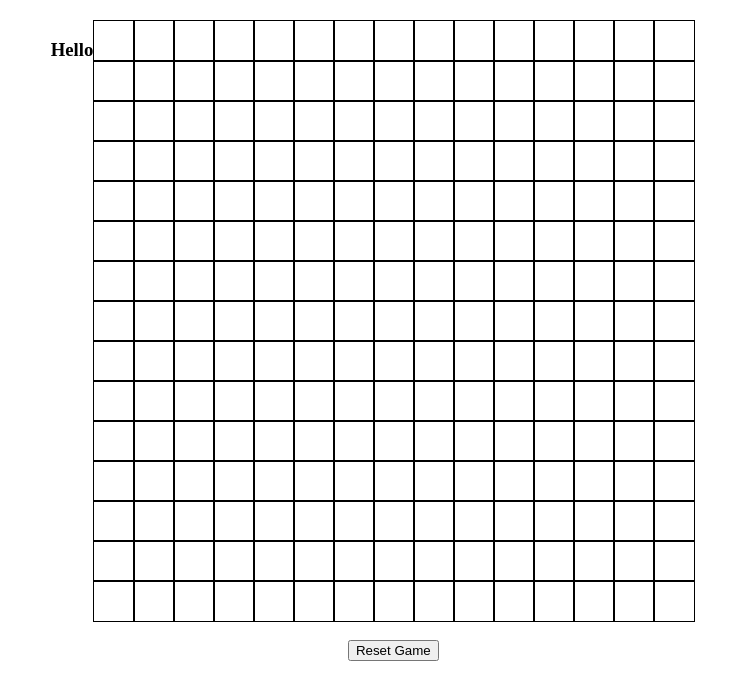
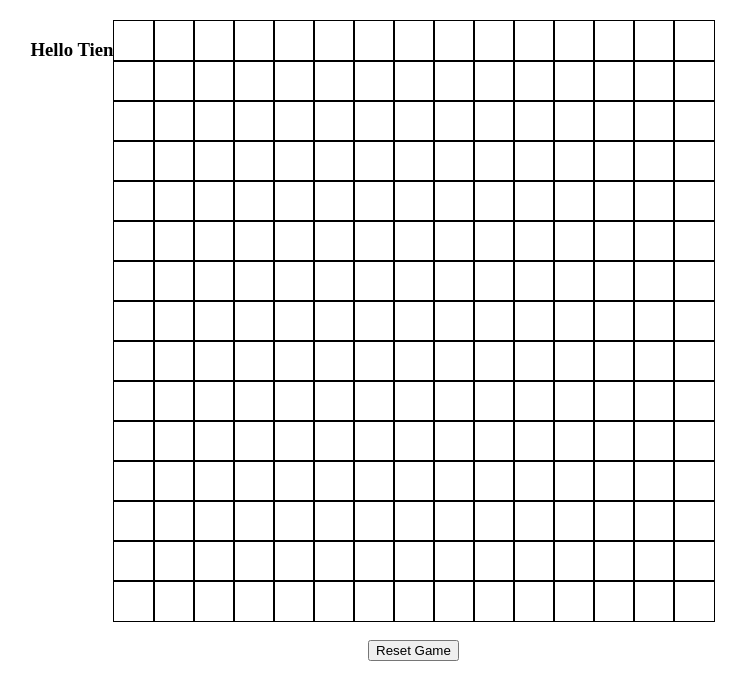
Before and after one commit to Tiennguyen25081996/CoCaRoNew, a Flask app: page / in a window 1280 px wide. Shown: the top 700 px of the page, without its empty margins (268-1014 px from the left). Run offline with Flask 3, Linux system fonts and the light colour scheme; some libraries are stand-ins or nearby versions.

Commit message:
add Name in tag H3

```diff
--- a/server/templates/index.html
+++ b/server/templates/index.html
@@ -10,7 +10,7 @@
   .win { background-color: yellow; }
   #controls { margin-top: 20px; text-align: center; }
 </style>
-  <h3>Hello</h3>
+  <h3>Hello Tien</h3>
 </head>
 <body>
 <div>
```
